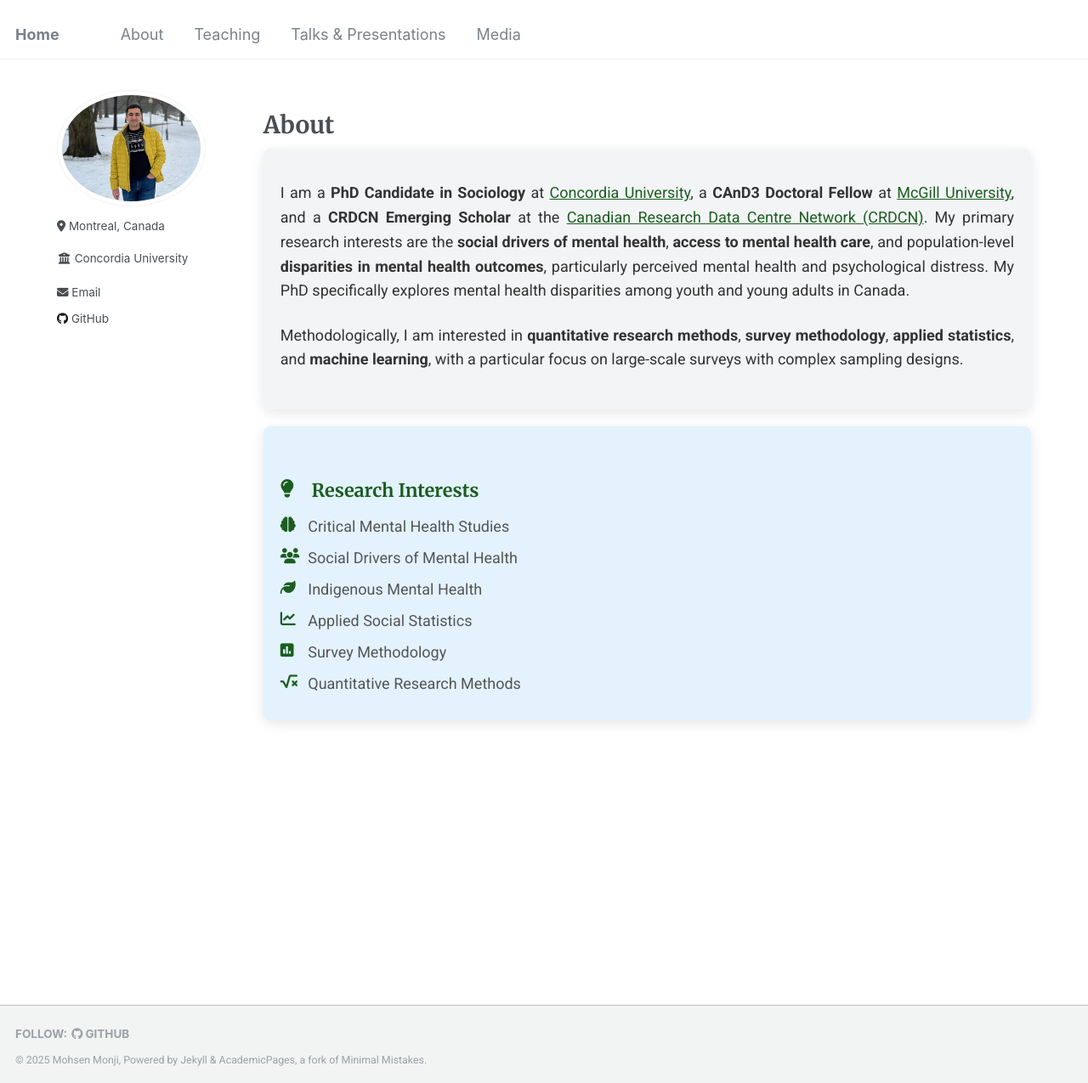
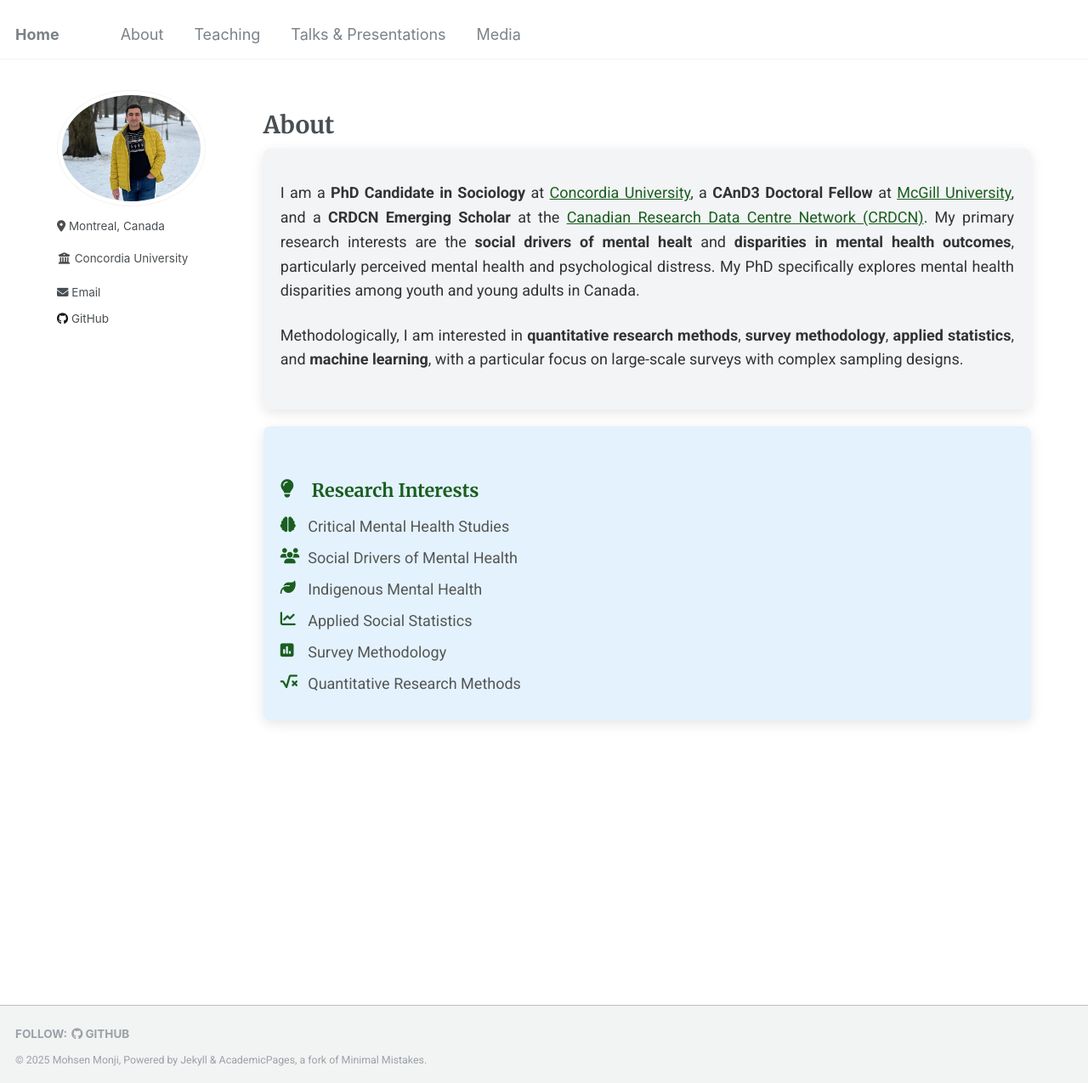
Before and after one commit to Mohsnmonji/mohsnmonji.github.io, a Jekyll site: the page built from about-me.md, in a window 1280 px wide and 1275 px high. Shown: the whole window at 85% size. Built offline with Jekyll 4.4.1, drawn with Linux system fonts in a browser that asks for light colours.

Commit message:
Update about-me.md

```diff
--- a/about-me.md
+++ b/about-me.md
@@ -92,8 +92,7 @@ author_profile: true
     <a href="https://www.mcgill.ca/cand3/our-people/fellows-2024-25" target="_blank">McGill University</a>,
     and a <strong>CRDCN Emerging Scholar</strong> at the
     <a href="https://crdcn.ca" target="_blank">Canadian Research Data Centre Network (CRDCN)</a>.
-    My primary research interests are the <strong>social drivers of mental health</strong>,
-    <strong>access to mental health care</strong>, and population-level
+    My primary research interests are the <strong>social drivers of mental healt</strong> and
     <strong>disparities in mental health outcomes</strong>, particularly perceived mental health and psychological distress.
     My PhD specifically explores mental health disparities among youth and young adults in Canada.
   </p>
```
